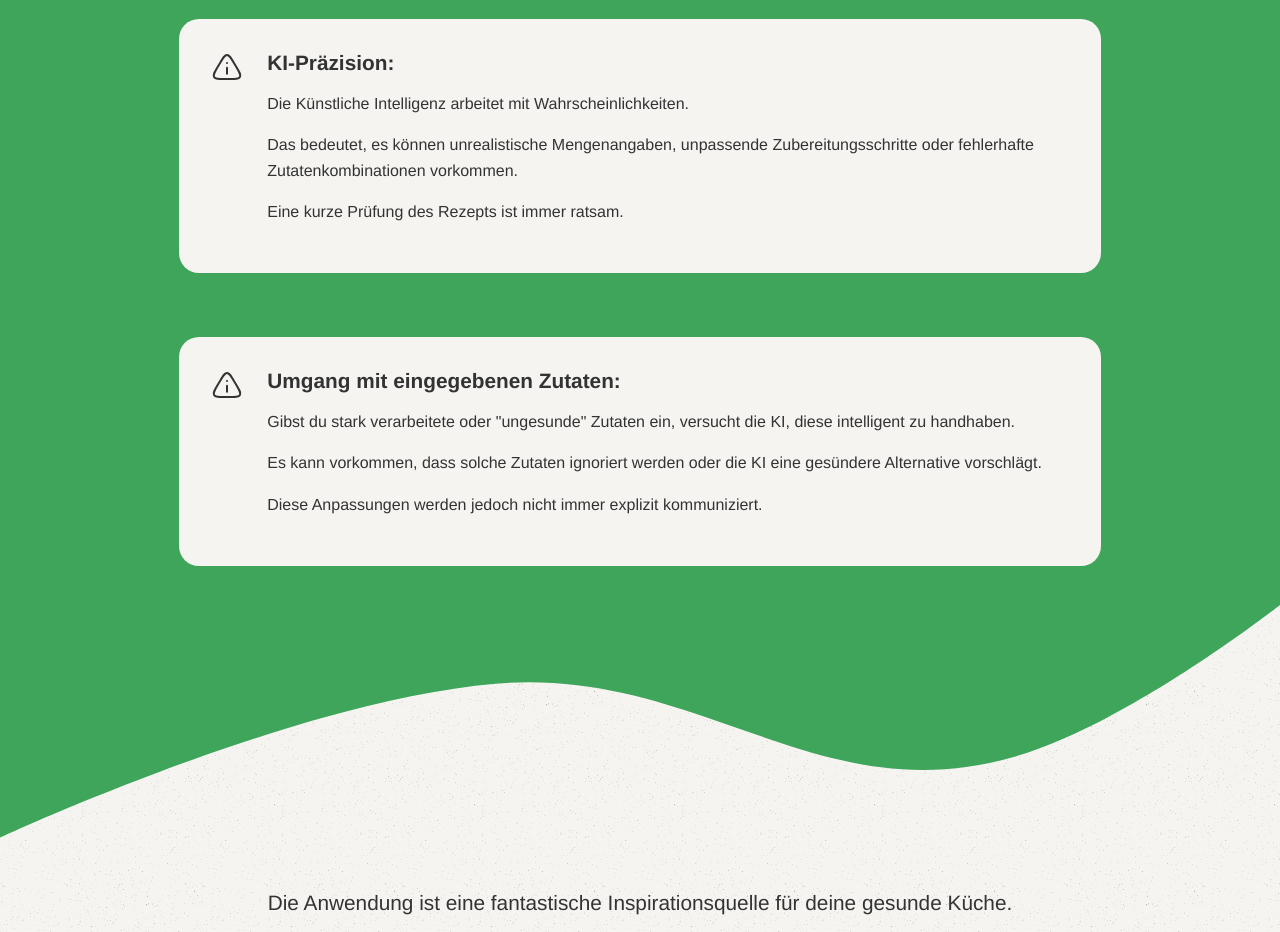
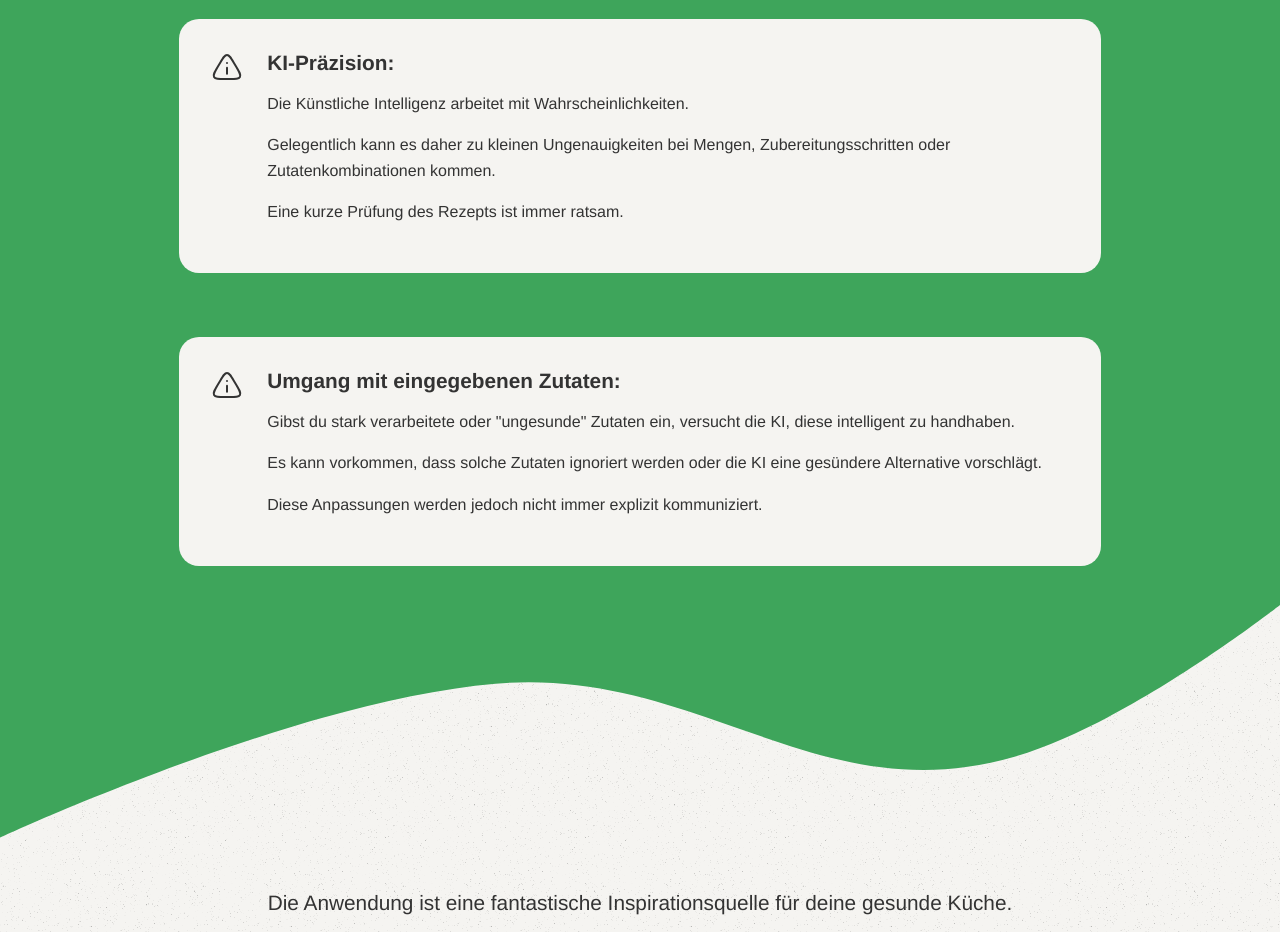
Before and after one commit to lebuxx/recipe_web_app, a React (Create React App) app in the folder frontend/react-frontend/: page / in a window 1280 px wide. Shown: the part 2840-3772 px from the top of the page. Built offline with nearby package versions, Linux system fonts and the light colour scheme; a web font is replaced by a local one.

Commit message:
fix: Update warning message for AI-generated recipe accuracy on HomePage

```diff
--- a/frontend/react-frontend/src/pages/HomePage.js
+++ b/frontend/react-frontend/src/pages/HomePage.js
@@ -152,7 +152,7 @@ const HomePage = () => {
               <div className="ai-can-do">
                 <h3>KI-Präzision:</h3>
                 <p>Die Künstliche Intelligenz arbeitet mit Wahrscheinlichkeiten.</p>
-                <p>Das bedeutet, es können unrealistische Mengenangaben, unpassende Zubereitungsschritte oder fehlerhafte Zutatenkombinationen vorkommen. </p>
+                <p>Gelegentlich kann es daher zu kleinen Ungenauigkeiten bei Mengen, Zubereitungsschritten oder Zutatenkombinationen kommen.</p>
                 <p> Eine kurze Prüfung des Rezepts ist immer ratsam.</p>
               </div>
             </div>
```
